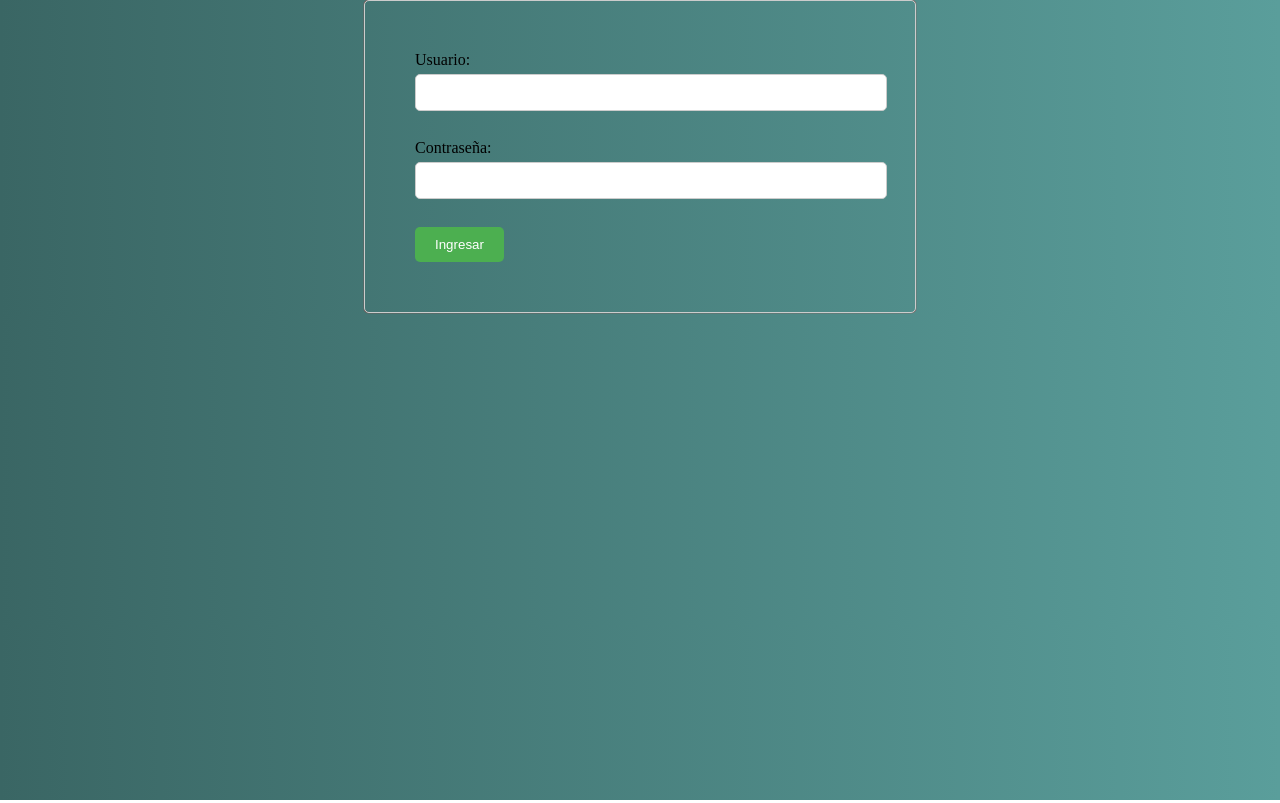
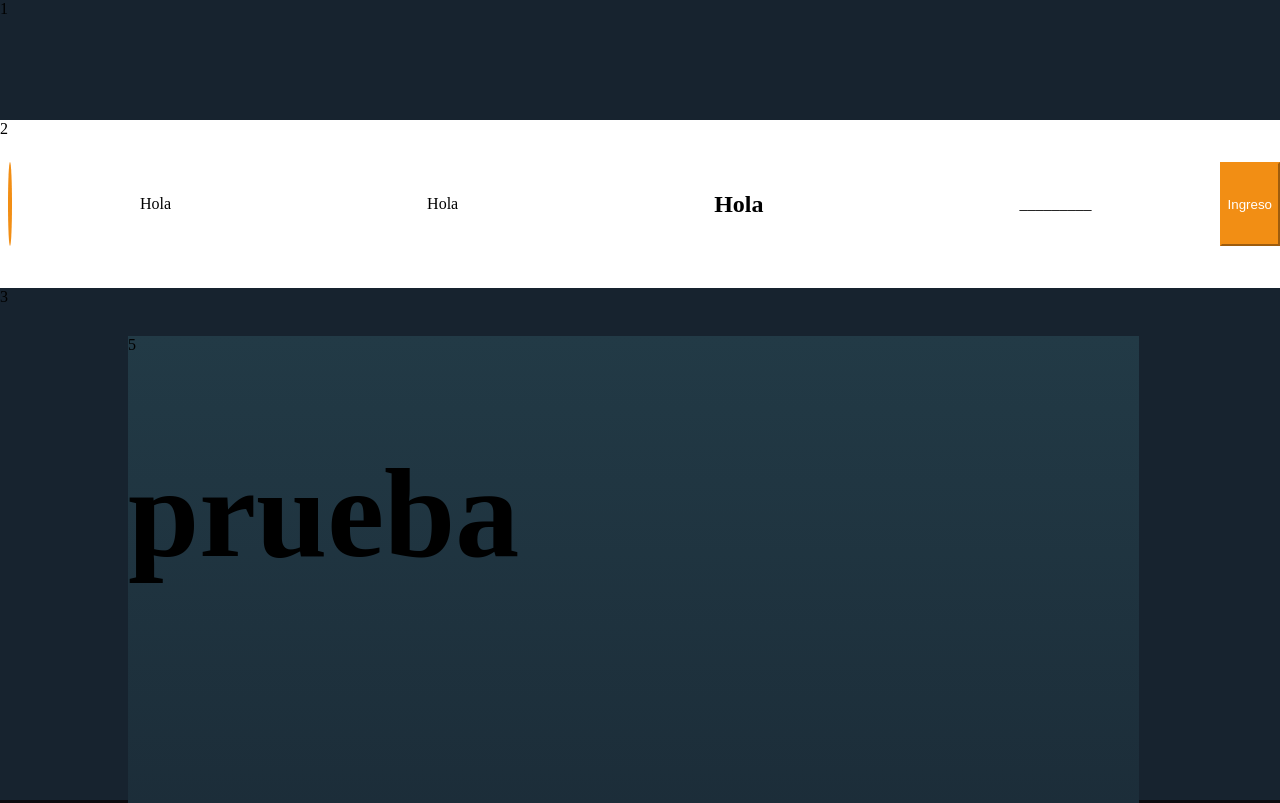
Before and after one commit to ALCHACAS2/Asignacion_1, a plain HTML site: page Login.html in a window 1280 px wide. Shown: the top 803 px of the page. Drawn offline with Linux system fonts and the light colour scheme.

Commit message:
cambio de nombre de origine

```diff
--- a/Login.html
+++ b/Login.html
@@ -3,18 +3,21 @@
   <head>
     <title>Login</title>
     <link rel="stylesheet" type="text/css" href="style.css" />
-    <script src="Login.js"></script>
-    <link rel="icon" type="image/png" sizes="32x32" href="/LOGO.png" />
+    <link rel="shortcut icon" href="LOGO.png" />
   </head>
   <body>
-    <form onsubmit="return validarUsuario()">
-      <label for="usuario">Usuario:</label>
-      <input type="text" id="usuario" name="usuario" /><br /><br />
-      <label for="contraseña">Contraseña:</label>
-      <input type="password" id="contraseña" name="contraseña" /><br /><br />
-      <input type="submit" value="Ingresar" />
-      <!--label for="registro"><a href="registro.html" >No tiene cuenta, REGISTRESE</a></!--label-->
-      <!--target="_blank"-->
-    </form>
+    <div id="div1">1</div>
+    <div id="div2">2
+      <div class="Circulo"></div>
+      <p1 class="elemento">Hola</p1>
+      <p1 class="elemento">Hola</p1>
+      <h2 class="elemento">Hola</h2>
+      <p1 class="elemento">_________</p1>
+      <button class="ingreso">Ingreso</button>
+    </div>
+    <div id="div3">3</div>
+    <div id="div4">4</div>
+    <div id="div5">5<h1 class="titulo">prueba</h1></div>
+    <div id="div6">6</div>
   </body>
 </html>
--- a/style.css
+++ b/style.css
@@ -1,13 +1,13 @@
-h1 {
+/*h1 {
   font-size: 36px;
   color: #333;
   text-align: center;
 }
-
+*/
 body {
   margin: 0;
   background: linear-gradient(to left, #5a9e9b, #3a6664);
-}
+}/*
 
 .imagen-container {
   display: flex;
@@ -58,8 +58,8 @@ body {
     transform: rotate(-5deg);
   }
 }
-/*-----------------------Login---------------------*/
-/* Estilo para el formulario */
+/*-----------------------Login---------------------
+/* Estilo para el formulario
 form {
   max-width: 450px;
   margin: 0 auto;
@@ -70,13 +70,13 @@ form {
   box-shadow: 0px 0px 1px #ee0606;
 }
 
-/* Estilo para las etiquetas de los campos */
+/* Estilo para las etiquetas de los campos
 label {
   display: block;
   margin-bottom: 5px;
 }
 
-/* Estilo para los campos */
+/* Estilo para los campos
 input[type="text"],
 input[type="password"] {
   width: 100%;
@@ -86,7 +86,7 @@ input[type="password"] {
   margin-bottom: 10px;
 }
 
-/* Estilo para el botón de enviar */
+/* Estilo para el botón de enviar
 input[type="submit"] {
   align-self: center;
   background-color: #4caf50;
@@ -97,54 +97,54 @@ input[type="submit"] {
   cursor: pointer;
 }
 
-/* Estilo para el botón de enviar al pasar el cursor encima */
+/* Estilo para el botón de enviar al pasar el cursor encima
 input[type="submit"]:hover {
   background-color: #3e8e41;
 }
 
-/* Estilo para el mensaje de error */
+/* Estilo para el mensaje de error
 #error {
   color: red;
   margin-bottom: 10px;
-}
+}*/
 /*DIV TOP*/
-#div1, #div2, #div3 {
+#div1,#div2,#div3 {
   width: 100%;
 }
 #div1 {
   background-color: #17232f;
-  height: 10vh;
+  height: 15vh;
 }
 #div2 {
-  background-color: #FFFFFF;
-  height: 8vh;
+  background-color: #ffffff;
+  height: 21vh;
   display: flex;
   justify-content: space-between;
 }
 #div3 {
   background-color: #17232f;
-  height: 25vh;
+  height: 64vh;
 }
 #div4 {
-  background-image: linear-gradient(to bottom, #0C0A0F, #48332E);
-  height: 100vh;
+  background-image: linear-gradient(to bottom, #0c0a0f, #48332e);
+  height: 179vh;
 }
 #div5 {
-  background-image: linear-gradient(to bottom, #223A46, #17232F);
+  background-image: linear-gradient(to bottom, #223a46, #17232f);
   position: absolute;
-  width: 86%;
-  height: 60%;
-  top: 25%;
-  left: 7%;
+  width: 79%;
+  height: 104%;
+  top: 42%;
+  left: 10%;
   z-index: 3;
 }
 #div6 {
-  background-color: #FFFFFF;
+  background-color: #ffffff;
   position: absolute;
-  width: 86%;
+  width: 79%;
   height: 40%;
-  top: 85%;
-  left: 7%;
+  top: 145%;
+  left: 10%;
   z-index: 3;
 }
 .contenedor {
@@ -157,14 +157,14 @@ input[type="submit"]:hover {
   margin: 0% 10%;
   align-self: center;
 }
-.Circulo{
+.Circulo {
   align-self: center;
   width: 10vh;
   height: 50%;
   background-color: #f28e14;
   border-radius: 50%;
 }
-.ingreso{
+.ingreso {
   background-color: #f28e14;
   border-color: #f28e14;
   height: 50%;
@@ -172,3 +172,9 @@ input[type="submit"]:hover {
   align-self: center;
   -webkit-text-fill-color: white;
 }
+.titulo{
+  -webkit-text-fill-color: #000000;
+  font-size: 8em;
+  align-self: center;
+  top: 45%;
+}
```
Also changed, not shown: index.html (+2 -14 lines).
